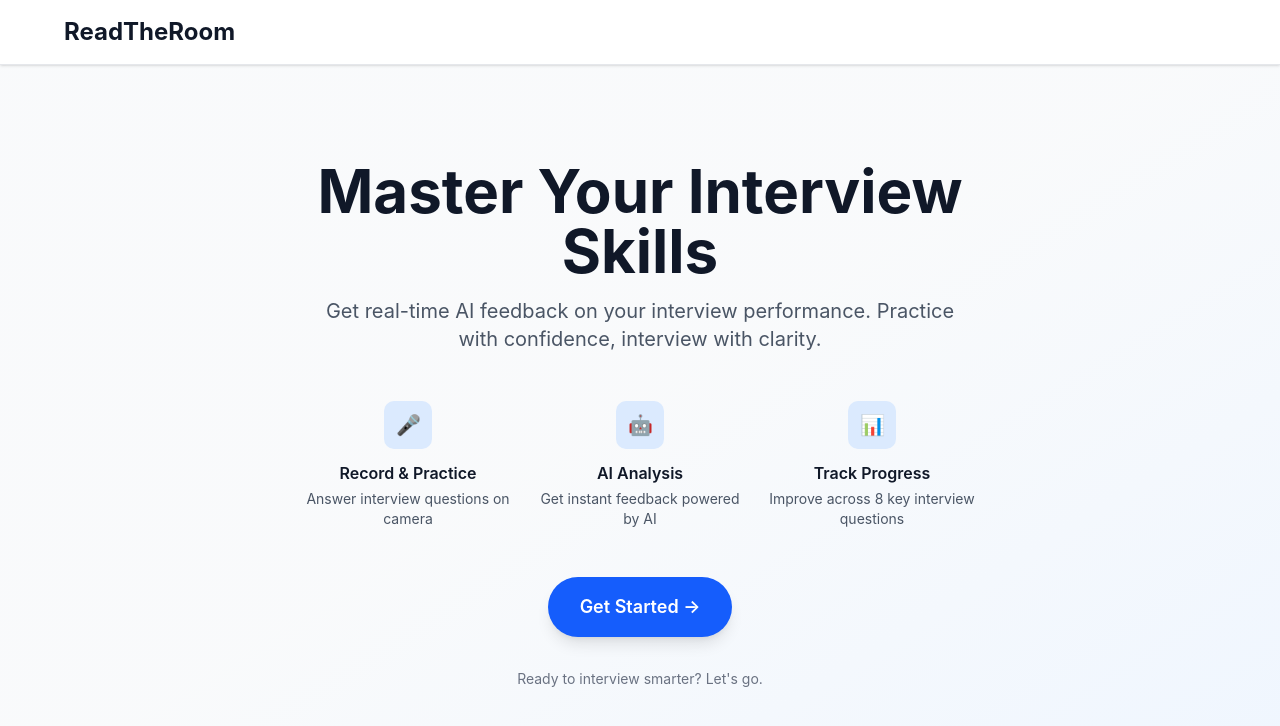
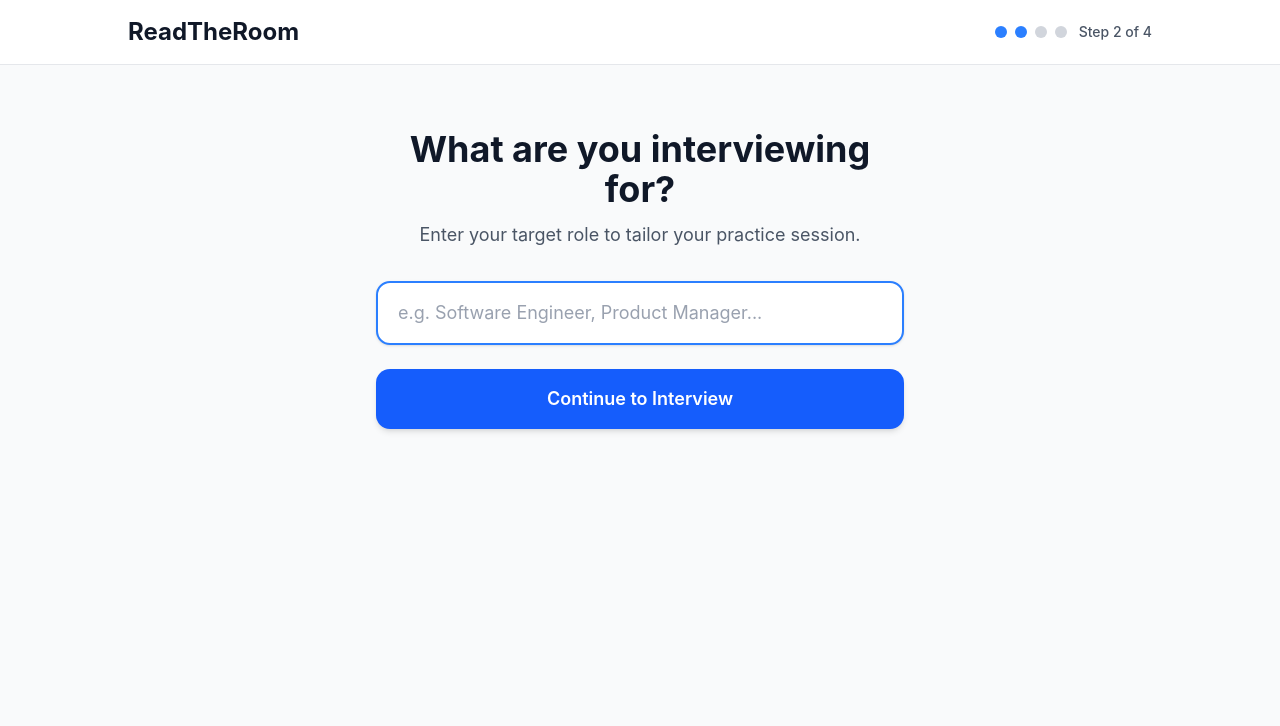
Before and after one commit to bypameladaniel/readtheroom, a Vue app in the folder frontend/: page /role in a window 1280 px wide. Before the commit this address led to /. Shown: the top 726 px of the page. Built offline with nearby package versions, Linux system fonts and the light colour scheme.

Commit message:
feat: allow user to specify target role

```diff
--- a/frontend/src/pages/CameraRoomPage.vue
+++ b/frontend/src/pages/CameraRoomPage.vue
@@ -25,8 +25,8 @@ const isRecording = ref(false)
 const isUploading = ref(false)
 const videoElement = ref(null)
 const isAudioPlaying = ref(false)
-const currentStep = ref(2)
-const totalSteps = ref(3)
+const currentStep = ref(3)
+const totalSteps = ref(4)
 const showTips = ref(false)
 
 let mediaStream = null
--- a/frontend/src/pages/FeedbackPage.vue
+++ b/frontend/src/pages/FeedbackPage.vue
@@ -9,8 +9,8 @@ const analysis = ref(null)
 const expressionsAnalysis = ref(null)
 const error = ref('')
 
-const currentStep = ref(3)
-const totalSteps = ref(3)
+const currentStep = ref(4)
+const totalSteps = ref(4)
 
 // Keep track of the interval ID so we can stop it
 let pollInterval = null
--- a/frontend/src/pages/QuestionsPage.vue
+++ b/frontend/src/pages/QuestionsPage.vue
@@ -17,7 +17,7 @@ const questions = ref([
 
 const selectedQuestion = ref("Describe a challenge you overcame")
 const currentStep = ref(1)
-const totalSteps = ref(3)
+const totalSteps = ref(4)
 
 function selectQuestion(question) {
   selectedQuestion.value = question
@@ -31,7 +31,7 @@ function pickRandomQuestion() {
 function continueWithQuestion() {
   // Navigate to camera room with selected question
   console.log("Selected question:", selectedQuestion.value)
-  router.push({ path: '/interview', query: { question: selectedQuestion.value } })
+  router.push({ path: '/role', query: { question: selectedQuestion.value } })
 }
 </script>
 
--- /dev/null
+++ b/frontend/src/pages/TargetRolePage.vue
@@ -0,0 +1,84 @@
+<script setup>
+import { ref } from 'vue'
+import { useRouter, useRoute } from 'vue-router'
+
+const router = useRouter()
+const route = useRoute()
+
+const targetRole = ref('')
+const currentStep = ref(2)
+const totalSteps = ref(4)
+
+function startInterview() {
+  const roleValue = targetRole.value.trim()
+
+  router.push({
+    path: '/interview',
+    query: {
+      question: route.query.question,
+      role: roleValue || undefined,
+    }
+  })
+}
+</script>
+
+<template>
+  <div class="min-h-screen bg-gray-50">
+    <header class="border-b border-gray-200 bg-white px-6 py-4">
+      <div class="mx-auto flex max-w-5xl items-center justify-between">
+        <h1 class="text-2xl font-bold text-gray-900">ReadTheRoom</h1>
+        <div class="flex items-center gap-3">
+          <div class="flex gap-2">
+            <div
+              v-for="step in totalSteps"
+              :key="step"
+              :class="[
+                'h-3 w-3 rounded-full transition-colors',
+                step <= currentStep ? 'bg-blue-500' : 'bg-gray-300',
+              ]"
+            />
+          </div>
+          <span class="text-sm text-gray-600 font-medium">
+            Step {{ currentStep }} of {{ totalSteps }}
+          </span>
+        </div>
+      </div>
+    </header>
+
+    <main class="mx-auto max-w-xl px-6 py-16">
+      <div class="mb-8 text-center">
+        <h2 class="text-4xl font-bold text-gray-900 mb-3">What are you interviewing for?</h2>
+        <p class="text-lg text-gray-600">
+          Enter your target role to tailor your practice session.
+        </p>
+      </div>
+
+      <form @submit.prevent="startInterview" class="space-y-6">
+        <div>
+          <label for="role" class="sr-only">Target Role</label>
+          <input
+            id="role"
+            type="text"
+            v-model="targetRole"
+            placeholder="e.g. Software Engineer, Product Manager..."
+            class="w-full px-5 py-4 rounded-xl border-2 border-gray-200 bg-white text-gray-900 placeholder-gray-400 focus:border-blue-500 focus:outline-none transition-colors text-lg shadow-sm"
+            autofocus
+          />
+        </div>
+
+        <button
+          type="submit"
+          class="w-full px-6 py-4 rounded-xl bg-blue-600 text-white font-semibold hover:bg-blue-700 active:bg-blue-800 shadow-md hover:shadow-lg transition-all duration-150 text-center text-lg"
+        >
+          Continue to Interview
+        </button>
+      </form>
+    </main>
+  </div>
+</template>
+
+<style scoped>
+input, button {
+  transition: all 0.2s ease-in-out;
+}
+</style>
--- a/frontend/src/router/index.js
+++ b/frontend/src/router/index.js
@@ -1,36 +1,41 @@
-import { createRouter, createWebHistory } from 'vue-router'
-import LandingPage from '../pages/LandingPage.vue'
-import QuestionsPage from '../pages/QuestionsPage.vue'
-import CameraRoomPage from '../pages/CameraRoomPage.vue'
-import FeedbackPage from '../pages/FeedbackPage.vue'
+import { createRouter, createWebHistory } from "vue-router";
+import LandingPage from "../pages/LandingPage.vue";
+import QuestionsPage from "../pages/QuestionsPage.vue";
+import CameraRoomPage from "../pages/CameraRoomPage.vue";
+import FeedbackPage from "../pages/FeedbackPage.vue";
+import TargetRolePage from "@/pages/TargetRolePage.vue";
 
 const routes = [
   {
-    path: '/',
-    component: LandingPage
+    path: "/",
+    component: LandingPage,
   },
   {
-    path: '/questions',
-    component: QuestionsPage
+    path: "/questions",
+    component: QuestionsPage,
   },
   {
-    path: '/interview',
-    component: CameraRoomPage
+    path: "/role",
+    component: TargetRolePage,
   },
   {
-    path: '/feedback',
+    path: "/interview",
+    component: CameraRoomPage,
+  },
+  {
+    path: "/feedback",
     component: FeedbackPage,
   },
   // Fallback: Redirect anything else to /
   {
-    path: '/:pathMatch(.*)*',
-    redirect: '/'
-  }
-]
+    path: "/:pathMatch(.*)*",
+    redirect: "/",
+  },
+];
 
 const router = createRouter({
   history: createWebHistory(),
-  routes
-})
+  routes,
+});
 
-export default router
+export default router;
```
